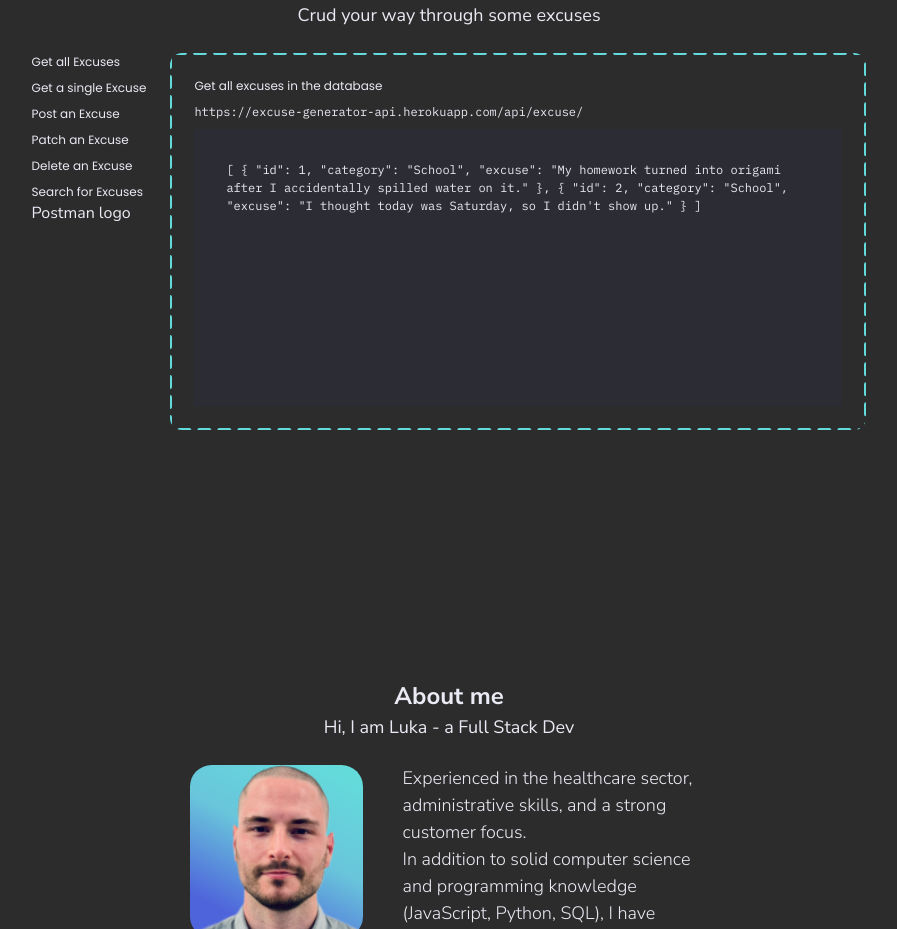
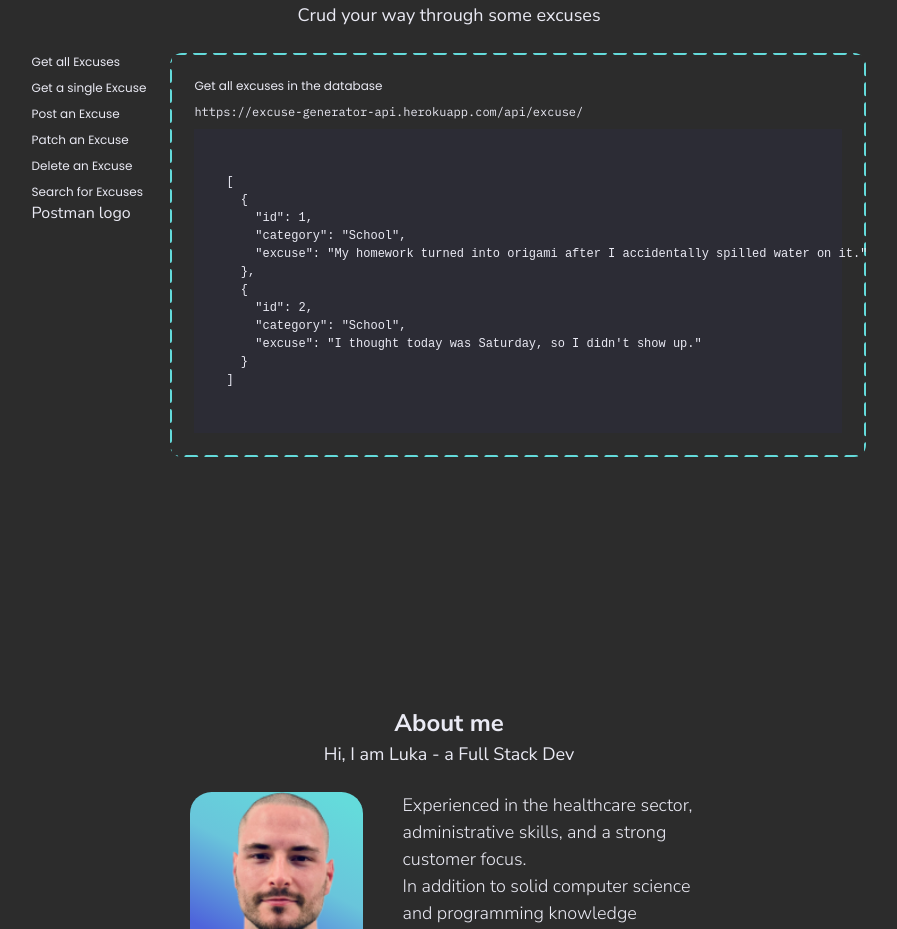
Before and after one commit to lukacafuta/Excuse-Generator, a React (Vite) app in the folder Frontend/: page / in a window 1280 px wide. Shown: the part 1500-2429 px from the top of the page, without its empty margins (191-1088 px from the left). Built offline with nearby package versions, Linux system fonts and the light colour scheme.

Commit message:
formatting the JSON data for better readability

```diff
--- a/Frontend/src/components/tabs/TabDatabaseOutput.jsx
+++ b/Frontend/src/components/tabs/TabDatabaseOutput.jsx
@@ -1,10 +1,20 @@
 import {TabDatabaseOutputStyled} from "../../styles/globalStyles.js";
 
 export default function TabDatabaseOutput({tab}) {
+    let formattedContent;
+
+    try {
+        // parsing and formatting the content as JSON
+        const parsedContent = JSON.parse(tab.content.trim());
+        formattedContent = JSON.stringify(parsedContent, null, 2); // pretty print JSON with 2 spaces of indentation
+    } catch (error) {
+        // if content is not JSON, just display it as it is
+        formattedContent = tab.content;
+    }
 
     return (
         <TabDatabaseOutputStyled>
-            {tab.content}
+            <pre>{formattedContent}</pre>
         </TabDatabaseOutputStyled>
     )
 }
```
